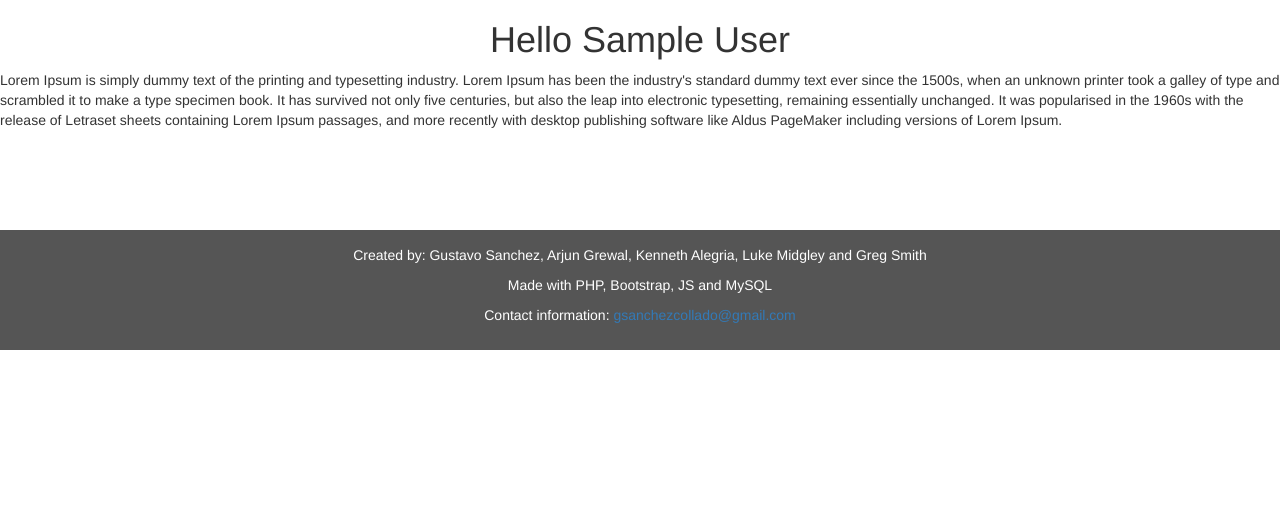
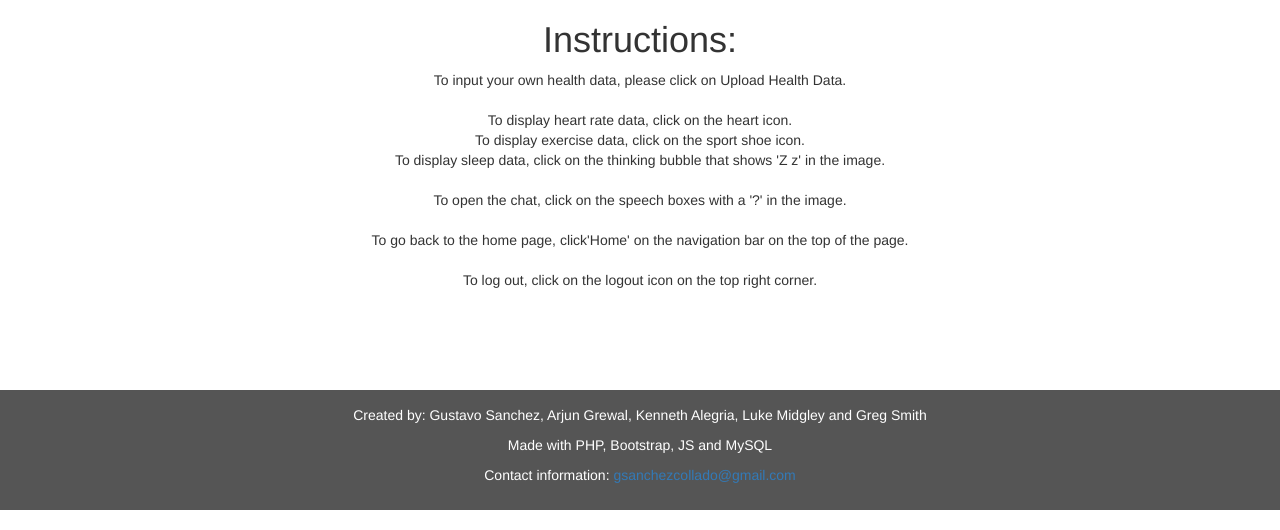
Before and after one commit to Benjie1741/E-Health-System, a PHP site: page /patient/info.php in a window 1280 px wide. Shown: the part 52-582 px from the top of the page. Run offline with PHP 8.4, Linux system fonts and the light colour scheme; the visitor is signed in with stand-in values (Sample User, id 1).

Commit message:
docs and info page

```diff
--- a/patient/info.php
+++ b/patient/info.php
@@ -46,11 +46,26 @@ require('../includes/checkLoggedIn.php');
 </head>
 <!-- Main body -->
 <body>
-    <div id="container">
-        <h1 style="text-align:center">Hello <?php echo $_SESSION['username']?></h1>
+    <div id="container" style="text-align:center;">
+        <h1 >Instructions: </h1>
 
-        <p>
-        Lorem Ipsum is simply dummy text of the printing and typesetting industry. Lorem Ipsum has been the industry's standard dummy text ever since the 1500s, when an unknown printer took a galley of type and scrambled it to make a type specimen book. It has survived not only five centuries, but also the leap into electronic typesetting, remaining essentially unchanged. It was popularised in the 1960s with the release of Letraset sheets containing Lorem Ipsum passages, and more recently with desktop publishing software like Aldus PageMaker including versions of Lorem Ipsum.
+
+        <p >
+          To input your own health data, please click on Upload Health Data.
+          <br><br>
+          To display heart rate data, click on the heart icon.
+          <br>
+          To display exercise data, click on the sport shoe icon.
+          <br>
+          To display sleep data, click on the thinking bubble that shows 'Z z' in the image.
+          <br><br>
+          To open the chat, click on the speech boxes with a '?' in the image.
+          <br><br>
+          To go back to the home page, click'Home' on the navigation bar on the top of the page.
+          <br><br>
+        To log out, click on the logout icon on the top right corner.
+        <br>
+
         </p>
 
     </div>
```
Also changed, not shown: 2 other files.
